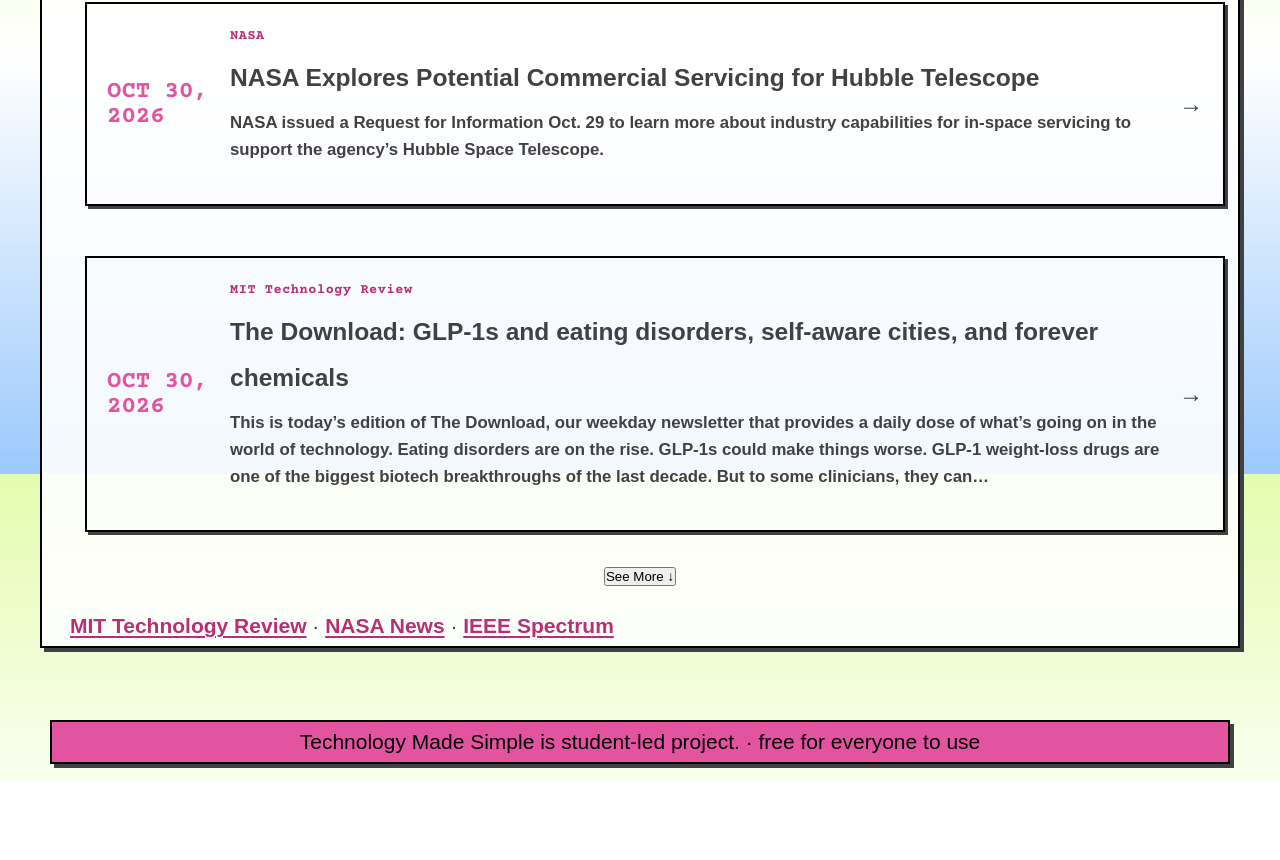
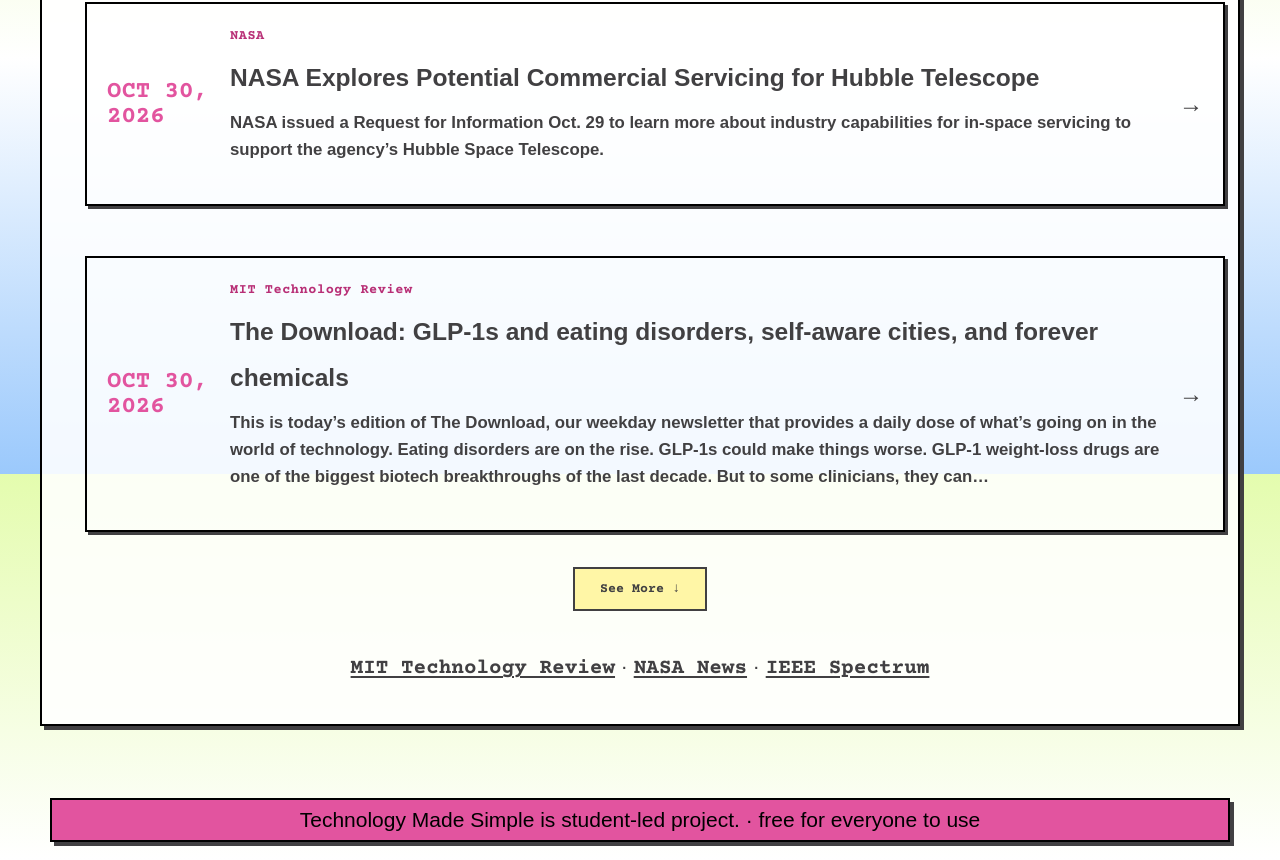
Before and after one commit to mathangikurup/techmadesimple, a plain HTML site: page news.html in a window 1280 px wide. Shown: the part 4326-5186 px from the top of the page. Before the commit the page ends 5108 px from the top, so only its background shows below. Drawn offline with nearby package versions, Linux system fonts and the light colour scheme.

Commit message:
Update style.css

```diff
--- a/style.css
+++ b/style.css
@@ -371,7 +371,30 @@ section a:hover,
 .news-controls #see-more {
   margin: 0 auto;
 }
-
+#see-more {
+  padding: 12px 25px;
+  border: 2px solid #414042;
+  background: #fff6a6;
+  color: #414042;
+  font-family: 'Courier Prime', monospace;
+  font-weight: bold;
+  cursor: pointer;
+}
+
+#see-more:hover {
+  background: #e4fcae;
+}
+
+.news-footer {
+  text-align: center;
+  margin: 35px 0;
+}
+
+.news-footer a {
+  color: #414042;
+  text-decoration: underline;
+  font-family: 'Courier Prime', monospace;
+}
 @media (max-width: 650px) {
   .news-card {
     align-items: flex-start;
```
